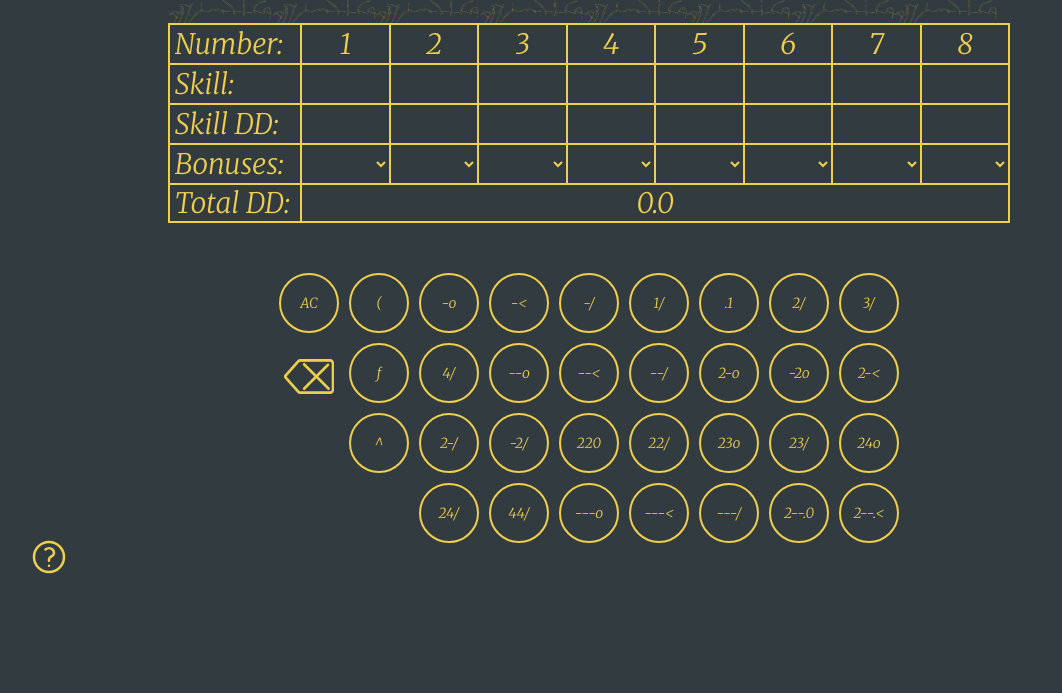
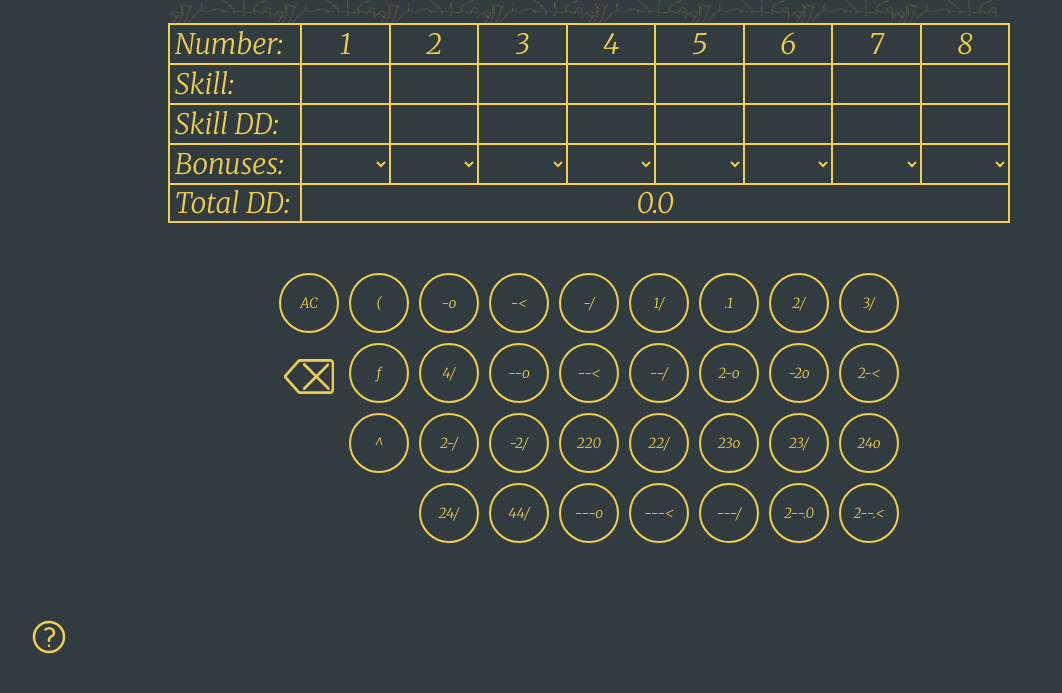
Before and after one commit to Monkhai/Tumbling-DD-Calculator, a plain HTML site: page index.html in a window 1280 px wide. Shown: the part 103-796 px from the top of the page, without its empty margins (51-1113 px from the left). Drawn offline with Linux system fonts and the light colour scheme.

Commit message:
privacy policy button positioning

```diff
--- a/style.css
+++ b/style.css
@@ -10,7 +10,7 @@ body {
 .privacy_policy_btn {
   position: absolute;
   left: 100px;
-  bottom: 100px;
+  bottom: 20px;
   width: 40px;
   height: 40px;
   background-color: transparent;
```
